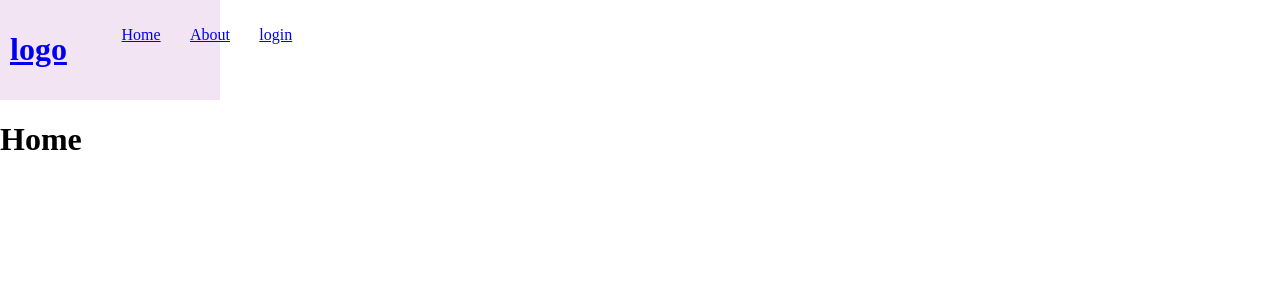
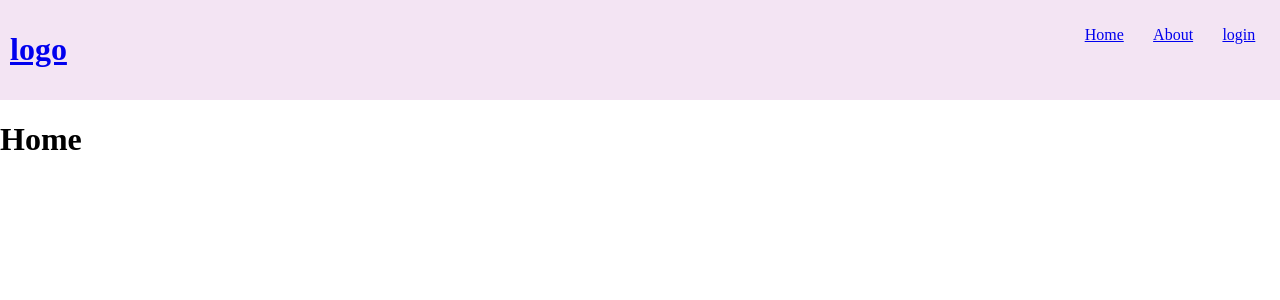
Before and after one commit to muskan-chouhan/react, a React (Vite) app in the folder header-router-1/: page / in a window 1280 px wide. Shown: the top 300 px of the page. Built offline with nearby package versions, Linux system fonts and the light colour scheme.

Commit message:
create navbar and css

```diff
--- a/header-router-1/src/header.css
+++ b/header-router-1/src/header.css
@@ -8,7 +8,7 @@ body{
     justify-content: space-between;
     padding: 10px;
 }
-.header,ul{
+.header ul{
   display: flex;
   list-style-type: none;
   width: 200px;
```
